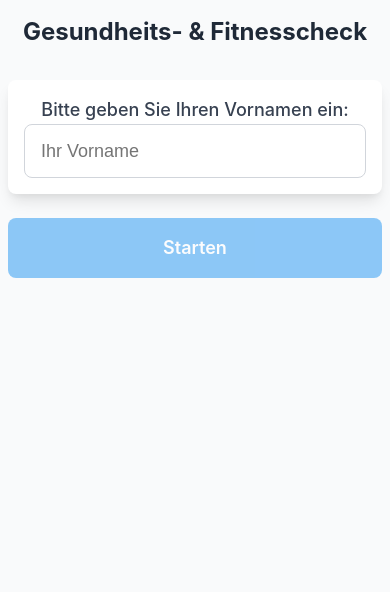
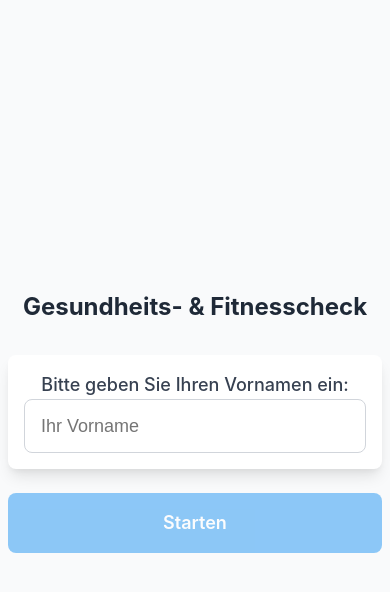
Before and after one commit to Kle1048/Vitalcheck, a website: page index.html in a window 390 px wide. Drawn offline with Linux system fonts and the light colour scheme.

Commit message:
Optimize: Full screen mobile experience with viewport improvements

```diff
--- a/index.html
+++ b/index.html
@@ -2,7 +2,10 @@
 <html lang="de">
 <head>
     <meta charset="UTF-8">
-    <meta name="viewport" content="width=device-width, initial-scale=1.0">
+    <meta name="viewport" content="width=device-width, initial-scale=1.0, user-scalable=no, viewport-fit=cover">
+    <meta name="mobile-web-app-capable" content="yes">
+    <meta name="apple-mobile-web-app-capable" content="yes">
+    <meta name="apple-mobile-web-app-status-bar-style" content="default">
     <title>Gesundheits- & Fitnesscheck</title>
     <link rel="stylesheet" href="styles.css">
 </head>
--- a/styles.css
+++ b/styles.css
@@ -13,9 +13,13 @@ body {
 }
 
 .container {
-  max-width: 28rem;
+  max-width: 100%;
   margin: 0 auto;
-  padding: 2rem 1rem;
+  padding: 1rem;
+  min-height: 100vh;
+  display: flex;
+  flex-direction: column;
+  justify-content: center;
 }
 
 .hidden {
@@ -373,7 +377,8 @@ button {
 /* Responsive Design */
 @media (max-width: 640px) {
   .container {
-    padding: 1rem 0.5rem;
+    padding: 0.5rem;
+    min-height: 100vh;
   }
 
   .text-3xl {
@@ -384,4 +389,27 @@ button {
   .p-6 {
     padding: 1rem;
   }
+
+  /* Vollbildschirm-Nutzung auf Mobile */
+  body {
+    min-height: 100vh;
+    height: 100vh;
+    overflow: hidden;
+  }
+
+  #app {
+    height: 100vh;
+    display: flex;
+    flex-direction: column;
+  }
+
+  #start-screen,
+  #question-screen,
+  #sub-questions-screen,
+  #completion-screen {
+    flex: 1;
+    display: flex;
+    flex-direction: column;
+    justify-content: center;
+  }
 }
```
